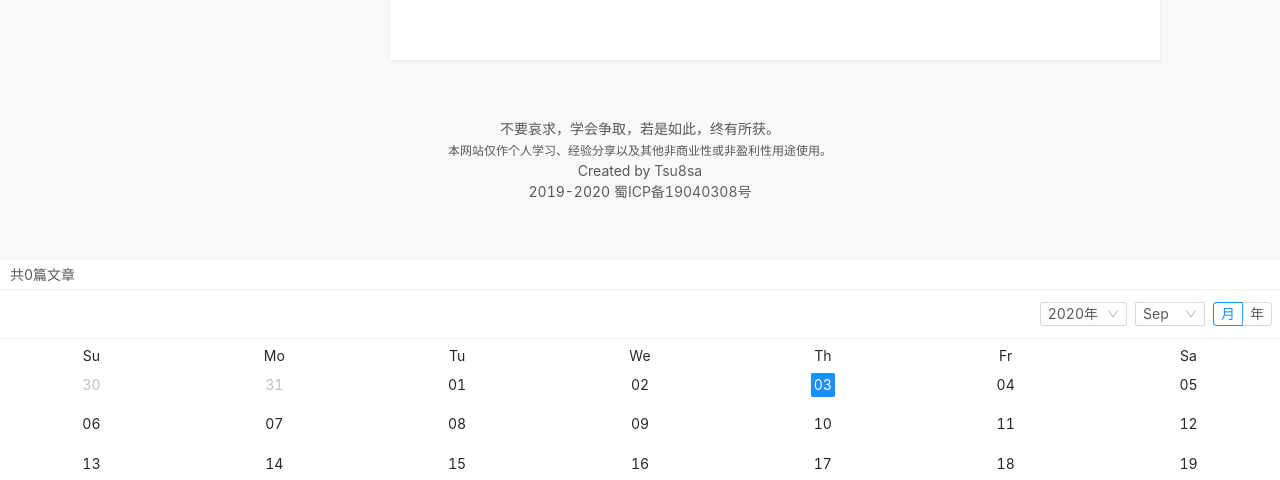
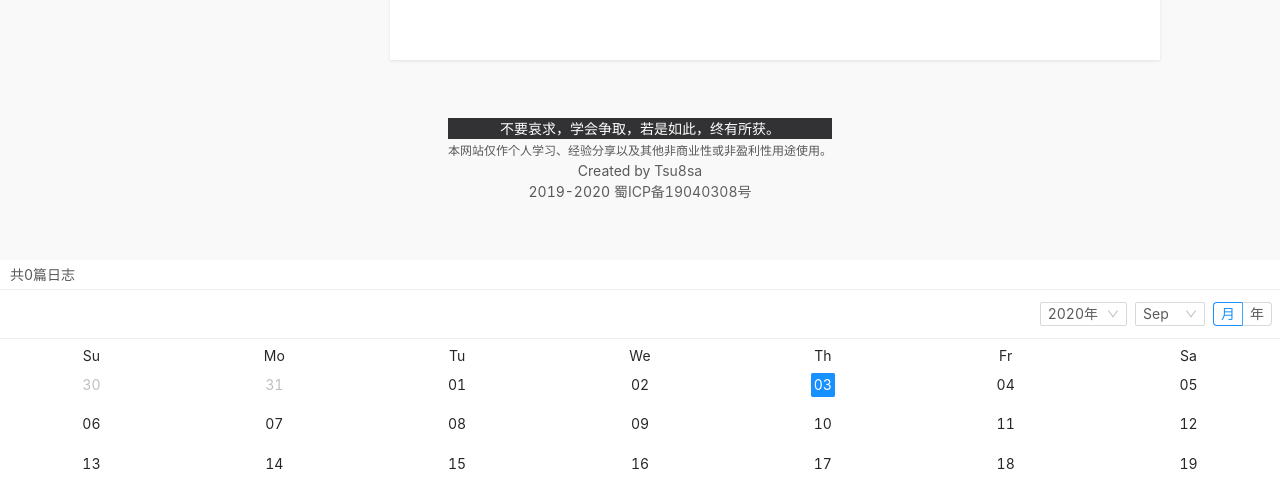
Before and after one commit to Kookoro/EurekaSeveN, a React (Create React App) app in the folder Elos_Client_V1_0_0/: page /Calender in a window 1280 px wide. Shown: the part 2690-3170 px from the top of the page. Built offline with nearby package versions, Linux system fonts and the light colour scheme; no server answers.

Commit message:
<feat>:添加了底部样式

```diff
--- a/Elos_Client_V1_0_0/src/components/Index.tsx
+++ b/Elos_Client_V1_0_0/src/components/Index.tsx
@@ -161,7 +161,9 @@ const Index2: FunctionComponent = () => {
       <footer>
         <div className="foot-container">
           <ul>
-            <li>不要哀求，学会争取，若是如此，终有所获。</li>
+            <li className="foot-saying">
+              不要哀求，学会争取，若是如此，终有所获。
+            </li>
             <li>
               <span
                 style={{
--- a/Elos_Client_V1_0_0/src/components/homepage/Calender.tsx
+++ b/Elos_Client_V1_0_0/src/components/homepage/Calender.tsx
@@ -17,7 +17,7 @@ const HomePageCalendar = (props: {
               props.sayParentFn("子组件参数");
             }}
           >
-            共0篇文章
+            共0篇日志
           </span>
         </div>
         <Calendar
--- a/Elos_Client_V1_0_0/src/scss/index.scss
+++ b/Elos_Client_V1_0_0/src/scss/index.scss
@@ -244,7 +244,10 @@ footer {
   display: flex;
   justify-content: center;
   align-items: center;
-
+  .foot-saying {
+    background-color: #323234;
+    color: white;
+  }
   a {
     color: #5f5f5f;
   }
```
